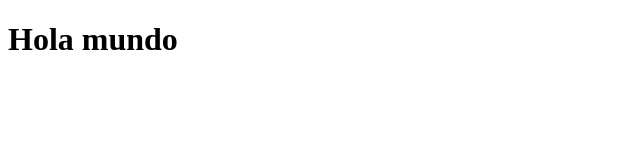
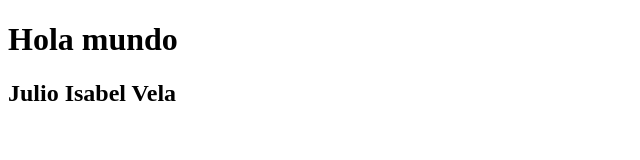
Before and after one commit to Juliovela23/PaginaJulio, a plain HTML site: page index.html in a window 1280 px wide. Shown: the whole page, without its empty margins (0-640 px from the left). Drawn offline with Linux system fonts and the light colour scheme.

Commit message:
Update index.html

```diff
--- a/index.html
+++ b/index.html
@@ -9,5 +9,6 @@
     <h1>Hola mundo
 
     </h1>
+    <h2>Julio Isabel Vela </h2>
 </body>
 </html>
```
